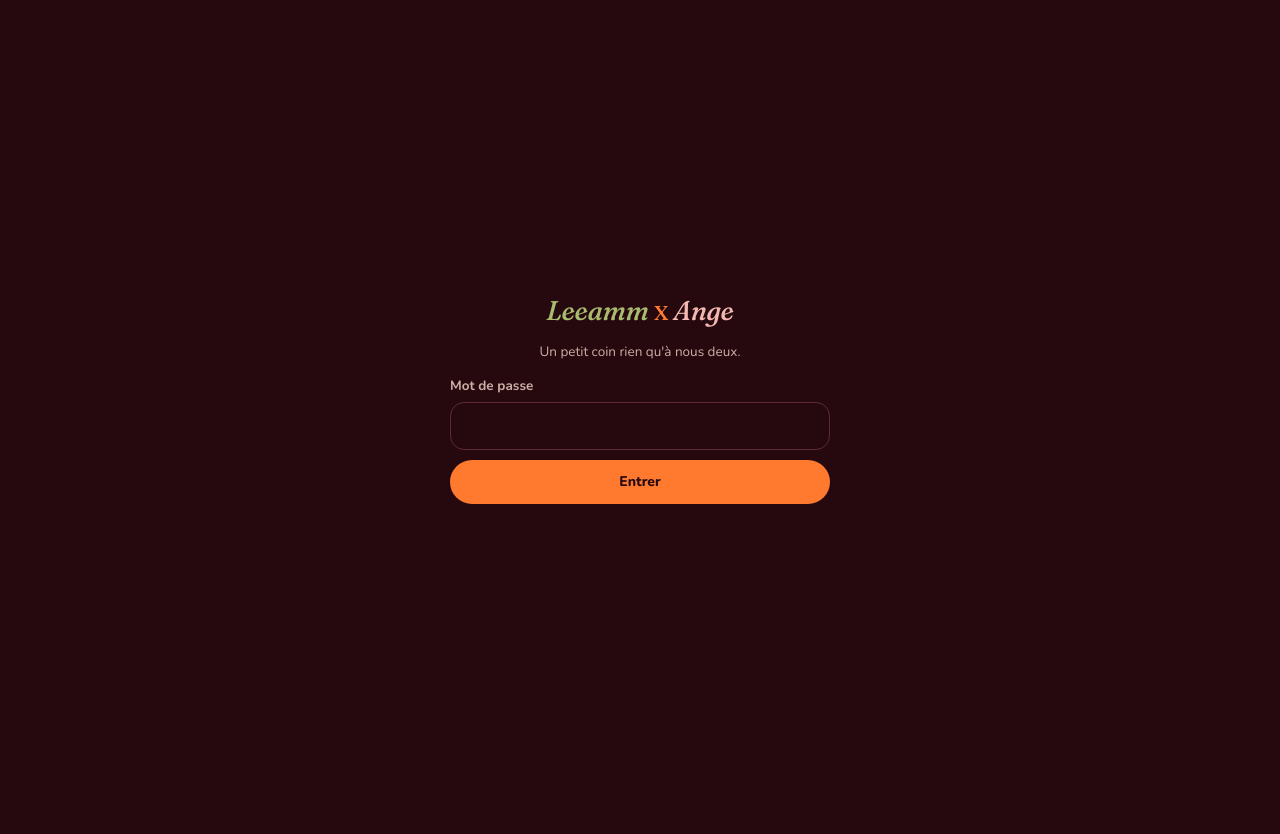
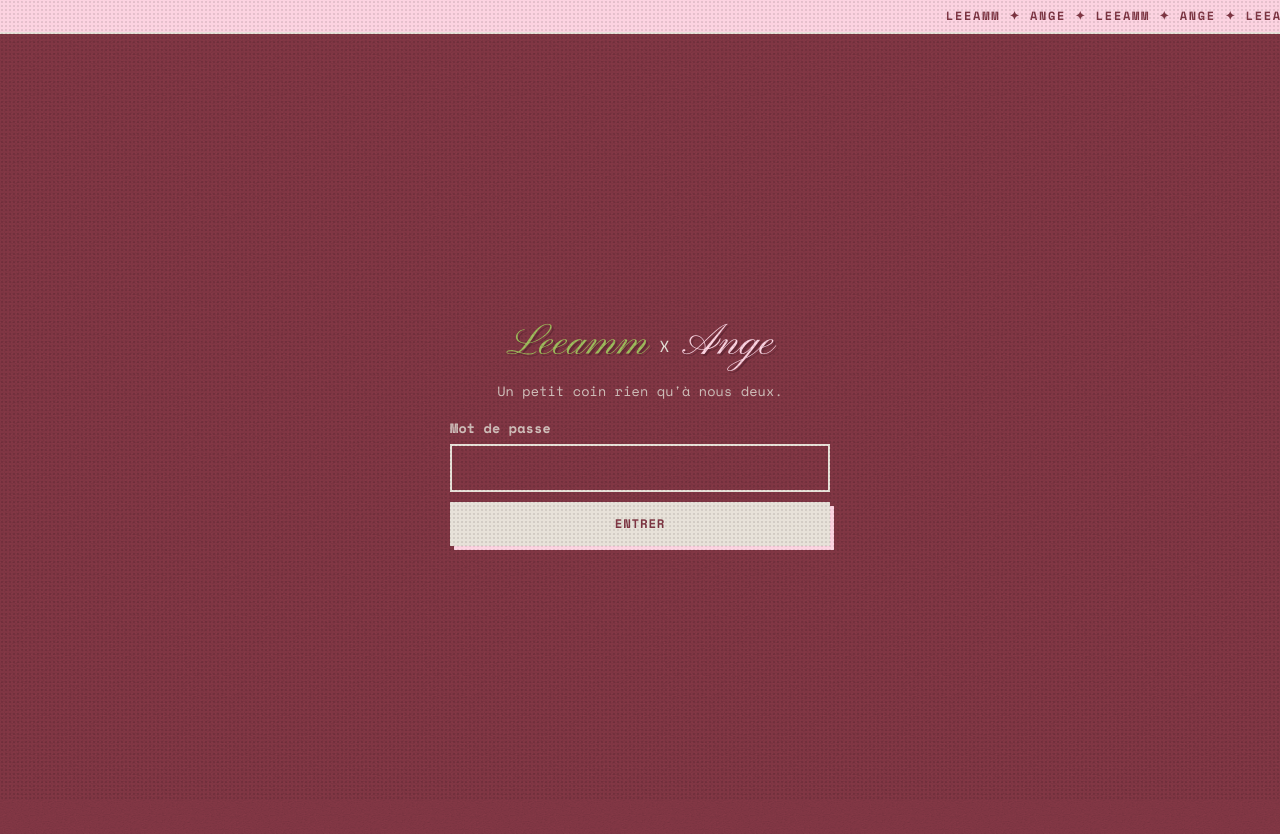
Before and after one commit to a3nge/leeammxange, a plain HTML site: page index.html in a window 1280 px wide. Before the commit the page ends 800 px from the top, so only its background shows below. Drawn offline with nearby package versions, Linux system fonts and the light colour scheme.

Commit message:
Update theme color and add new stylesheets

```diff
--- a/index.html
+++ b/index.html
@@ -4,7 +4,7 @@
 <meta charset="utf-8">
 <meta name="viewport" content="width=device-width, initial-scale=1, viewport-fit=cover">
 <title>Leeamm X Ange</title>
-<meta name="theme-color" content="#26090F">
+<meta name="theme-color" content="#702F3B">
 <meta name="robots" content="noindex, nofollow">
 <meta name="apple-mobile-web-app-capable" content="yes">
 <meta name="mobile-web-app-capable" content="yes">
@@ -15,11 +15,13 @@
 <link rel="apple-touch-icon" href="apple-touch-icon.png">
 <link rel="preconnect" href="https://fonts.googleapis.com">
 <link rel="preconnect" href="https://fonts.gstatic.com" crossorigin>
-<link rel="stylesheet" href="https://fonts.googleapis.com/css2?family=Fraunces:ital,opsz,wght@0,9..144,500;0,9..144,600;1,9..144,500&family=Nunito:wght@400;600;700;800&display=swap">
+<link rel="stylesheet" href="https://fonts.googleapis.com/css2?family=Pinyon+Script&family=Space+Mono:ital,wght@0,400;0,700;1,400;1,700&display=swap">
 <link rel="stylesheet" href="style.css">
 <link rel="stylesheet" href="nouveautes.css">
+<link rel="stylesheet" href="retro.css?v=1">
 </head>
 <body>
+<div class="bandeau" aria-hidden="true"><span>LEEAMM ✦ ANGE ✦ LEEAMM ✦ ANGE ✦ LEEAMM ✦ ANGE ✦ LEEAMM ✦ ANGE ✦ </span></div>
 <div id="gate" hidden></div>
 <div id="app" hidden>
   <header id="top"></header>
```
